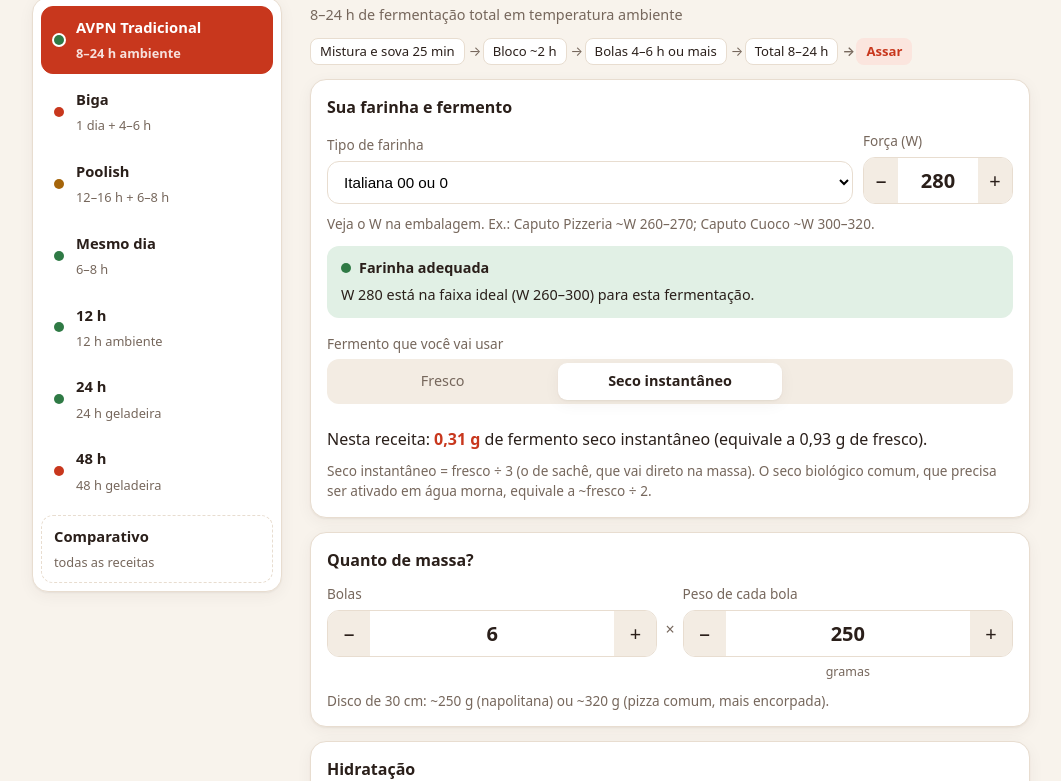
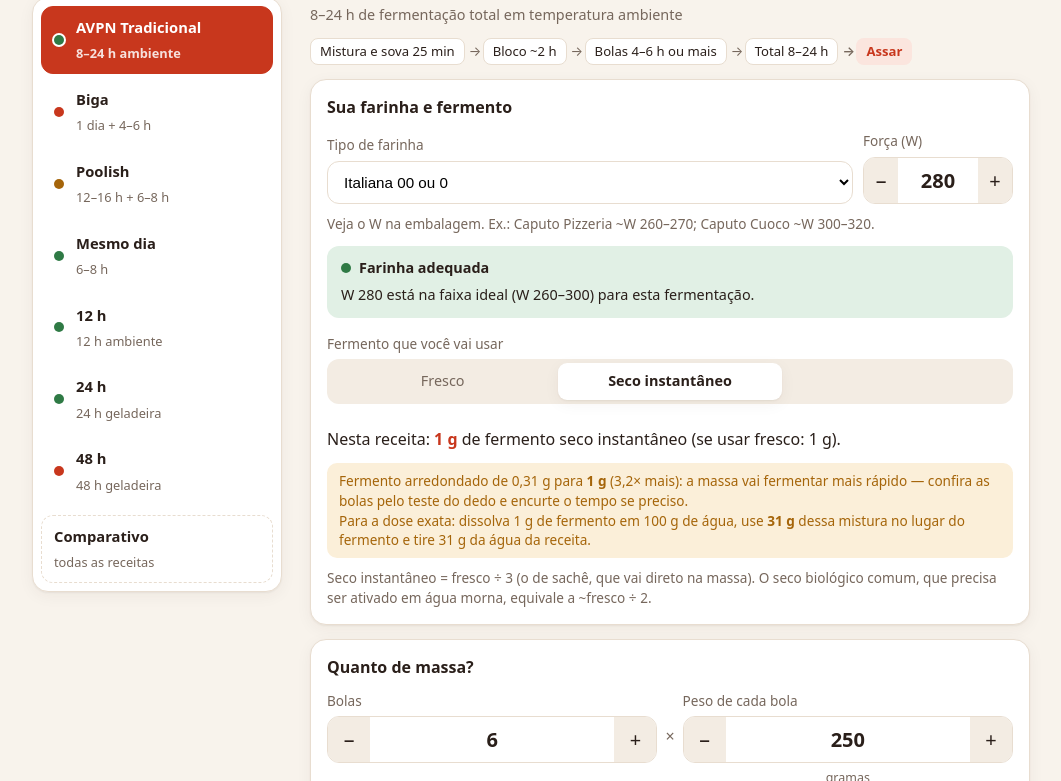
Before and after one commit to picuuai/pizza, a plain HTML site: page index.html in a window 1280 px wide. Both pictures are taken after a click on the button "Seco instantâneo". Shown: the part 545-1326 px from the top of the page, without its empty margins (72-1133 px from the left). Drawn offline with Linux system fonts and the light colour scheme.

Commit message:
Fermento arredondado para 1; 1,5; 2 g…
A dose de fermento passa a ser mostrada em passos de 0,5 g, com mínimo
de 1 g, em tabelas, textos do preparo e no cartão do fermento. Quando o
arredondamento aumenta a dose em 25% ou mais, um aviso explica o efeito
e como usar a dose exata dissolvendo 1 g em 100 g de água.

Co-Authored-By: Claude Opus 5.5 <noreply@anthropic.com>

```diff
--- a/app.js
+++ b/app.js
@@ -93,12 +93,16 @@ function calcular(receita) {
     farinha,
     agua: farinha * h,
     sal: farinha * receita.sal,
-    fermento: farinha * fermento,
+    fermentoExato: farinha * fermento,
     azeite: farinha * receita.azeite,
     acucar: farinha * receita.acucar,
     total: farinha * soma,
   };
-  r.fermentoOutro = estado.fermentoTipo === 'seco' ? r.fermento * FRESCO_POR_SECO : r.fermento / FRESCO_POR_SECO;
+  // Dose para pesar: arredondada para 1; 1,5; 2 g… (a balança de casa não pesa menos que isso)
+  r.fermento = arredondarFermento(r.fermentoExato);
+  r.fermentoOutro = arredondarFermento(
+    estado.fermentoTipo === 'seco' ? r.fermentoExato * FRESCO_POR_SECO : r.fermentoExato / FRESCO_POR_SECO
+  );
 
   // Pré-fermento (biga/poolish): sua água é fixa; a hidratação escolhida só muda a água da massa final
   const pf = receita.prefermento;
@@ -119,10 +123,20 @@ const fmt0 = nf(0, 0);
 const fmt1 = nf(1, 1);
 const fmt2 = nf(2, 2);
 const fmtPct = nf(0, 3);
+const fmt1Opcional = nf(0, 1);
 
 function gramas(valor, casas) {
   const f = casas === 2 ? fmt2 : casas === 1 ? fmt1 : fmt0;
   return f.format(valor) + ' g';
+}
+
+// Fermento em passos de 0,5 g, nunca menos que 1 g
+function arredondarFermento(g) {
+  return g > 0 ? Math.max(1, Math.round(g * 2) / 2) : 0;
+}
+
+function gramasFermento(valor) {
+  return fmt1Opcional.format(valor) + ' g';
 }
 
 function pct(fracao) {
@@ -362,8 +376,8 @@ function renderCompat(r, c) {
 
   const outro = estado.fermentoTipo === 'seco' ? 'fresco' : 'seco instantâneo';
   $('#dose-fermento').innerHTML =
-    `Nesta receita: <strong>${gramas(c.fermento, 2)}</strong> de ${nomeFermento(estado.fermentoTipo)} ` +
-    `(equivale a ${gramas(c.fermentoOutro, 2)} de ${outro}).`;
+    `Nesta receita: <strong>${gramasFermento(c.fermento)}</strong> de ${nomeFermento(estado.fermentoTipo)} ` +
+    `(se usar ${outro}: ${gramasFermento(c.fermentoOutro)}).`;
 }
 
 // Linhas da tabela de ingredientes de cada etapa
@@ -371,8 +385,8 @@ function ingredientesDaFase(r, c, tipo) {
   const outro = estado.fermentoTipo === 'seco' ? 'fresco' : 'seco';
   const fermento = {
     nome: 'Fermento ' + (estado.fermentoTipo === 'seco' ? 'seco' : 'fresco'),
-    g: gramas(c.fermento, 2),
-    extra: `≈ ${gramas(c.fermentoOutro, 2)} se usar ${outro}`,
+    g: gramasFermento(c.fermento),
+    extra: `≈ ${gramasFermento(c.fermentoOutro)} se usar ${outro}`,
   };
   const azeite = r.azeite
     ? [{ nome: 'Azeite', nota: pct(r.azeite), g: gramas(c.azeite, 1), extra: `≈ ${fmt0.format(c.azeite * ML_POR_G_AZEITE)} ml` }]
@@ -385,7 +399,7 @@ function ingredientesDaFase(r, c, tipo) {
     return [
       { nome: 'Farinha', nota: `${pct(pf.farinha)} do total`, g: gramas(c.pfFarinha, 0) },
       { nome: 'Água', nota: `${pct(pf.agua)} da farinha`, g: gramas(c.pfAgua, 0) },
-      { ...fermento, nota: `${pct(c.fermento / c.pfFarinha || 0)} da farinha` },
+      { ...fermento, nota: `${pct(c.fermentoExato / c.pfFarinha || 0)} da farinha` },
     ];
   }
   if (tipo === 'final') {
@@ -424,7 +438,7 @@ function tabelaIngredientes(linhas) {
 // Valores que entram no texto do modo de preparo
 function valoresDoTexto(r, c) {
   const forte = (t) => `<strong>${t}</strong>`;
-  const fermento = gramas(c.fermento, 2);
+  const fermento = gramasFermento(c.fermento);
   const agua90 = gramas(c.agua * 0.9, 0);
   const v = {
     farinha: gramas(c.farinha, 0),
@@ -511,7 +525,17 @@ function atualizar() {
   $('#bolas-resultado').textContent = `${estado.bolas} × ${fmt0.format(estado.pesoBola)} g`;
   $('#farinha-total').textContent = gramas(c.farinha, 0);
   $('#agua-total').textContent = gramas(c.agua, 0);
-  $('#aviso-fermento').hidden = !(c.fermento > 0 && c.fermento < 1);
+  // Arredondar doses muito pequenas aumenta bastante o fermento: avisa e ensina a dose exata
+  const fator = c.fermentoExato > 0 ? c.fermento / c.fermentoExato : 1;
+  const aviso = $('#aviso-fermento');
+  aviso.hidden = fator < 1.25;
+  if (!aviso.hidden) {
+    const solucao = gramas(c.fermentoExato * 100, 0);
+    aviso.innerHTML =
+      `Fermento arredondado de ${fmt2.format(c.fermentoExato)} g para <strong>${gramasFermento(c.fermento)}</strong> ` +
+      `(${fmt1.format(fator)}× mais): a massa vai fermentar mais rápido — confira as bolas pelo teste do dedo e encurte o tempo se preciso. ` +
+      `<br>Para a dose exata: dissolva 1 g de fermento em 100 g de água, use <strong>${solucao}</strong> dessa mistura no lugar do fermento e tire ${solucao} da água da receita.`;
+  }
 
   renderFases(r, c);
   salvarEstado();
--- a/index.html
+++ b/index.html
@@ -67,6 +67,7 @@
         </div>
       </div>
       <p id="dose-fermento" class="dose"></p>
+      <p id="aviso-fermento" class="aviso" hidden></p>
       <p class="dica">Seco instantâneo = fresco ÷ 3 (o de sachê, que vai direto na massa). O seco biológico comum, que precisa ser ativado em água morna, equivale a ~fresco ÷ 2.</p>
     </section>
 
@@ -122,7 +123,6 @@
         <div><span>Farinha total</span><strong id="farinha-total"></strong></div>
         <div><span>Água total</span><strong id="agua-total"></strong></div>
       </div>
-      <p id="aviso-fermento" class="aviso" hidden>Menos de 1 g de fermento: use uma balança de precisão (0,01 g).</p>
     </section>
 
     <div id="fases" class="fases"></div>
--- a/receitas.js
+++ b/receitas.js
@@ -437,7 +437,7 @@ const RECEITAS = [
           {
             icone: 'balanca',
             titulo: 'Pese e prepare',
-            texto: 'Pese {listaPesagem} — com tão pouco fermento, use balança de precisão. Use água fresca (18–20 °C). Separe {agua90} de água para o fermento e {aguaResto} para o sal.',
+            texto: 'Pese {listaPesagem}. Use água fresca (18–20 °C). Separe {agua90} de água para o fermento e {aguaResto} para o sal.',
           },
           ...misturaDireta(),
           SOVAR,
@@ -554,7 +554,7 @@ const RECEITAS = [
           {
             icone: 'balanca',
             titulo: 'Pese e prepare',
-            texto: 'Pese {listaPesagem} — com tão pouco fermento, use balança de precisão. Use água gelada (5–8 °C). Separe {agua90} de água para o fermento e {aguaResto} para o sal.',
+            texto: 'Pese {listaPesagem}. Use água gelada (5–8 °C). Separe {agua90} de água para o fermento e {aguaResto} para o sal.',
           },
           ...misturaDireta(),
           {
--- a/sw.js
+++ b/sw.js
@@ -1,6 +1,6 @@
 // Guarda o app no aparelho para funcionar sem internet.
 // Com internet, sempre busca a versão mais nova dos arquivos do app.
-const VERSAO = 'massa-pizza-v6';
+const VERSAO = 'massa-pizza-v7';
 const ARQUIVOS = [
   './',
   'index.html',
```
